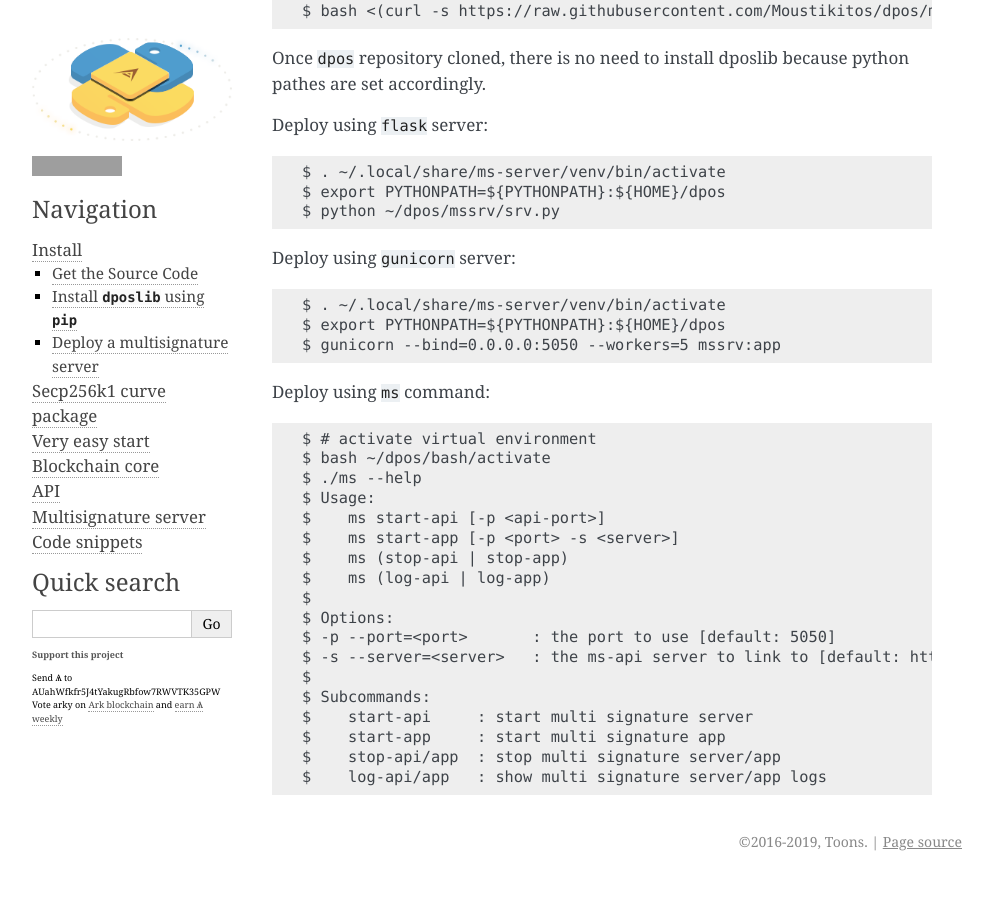
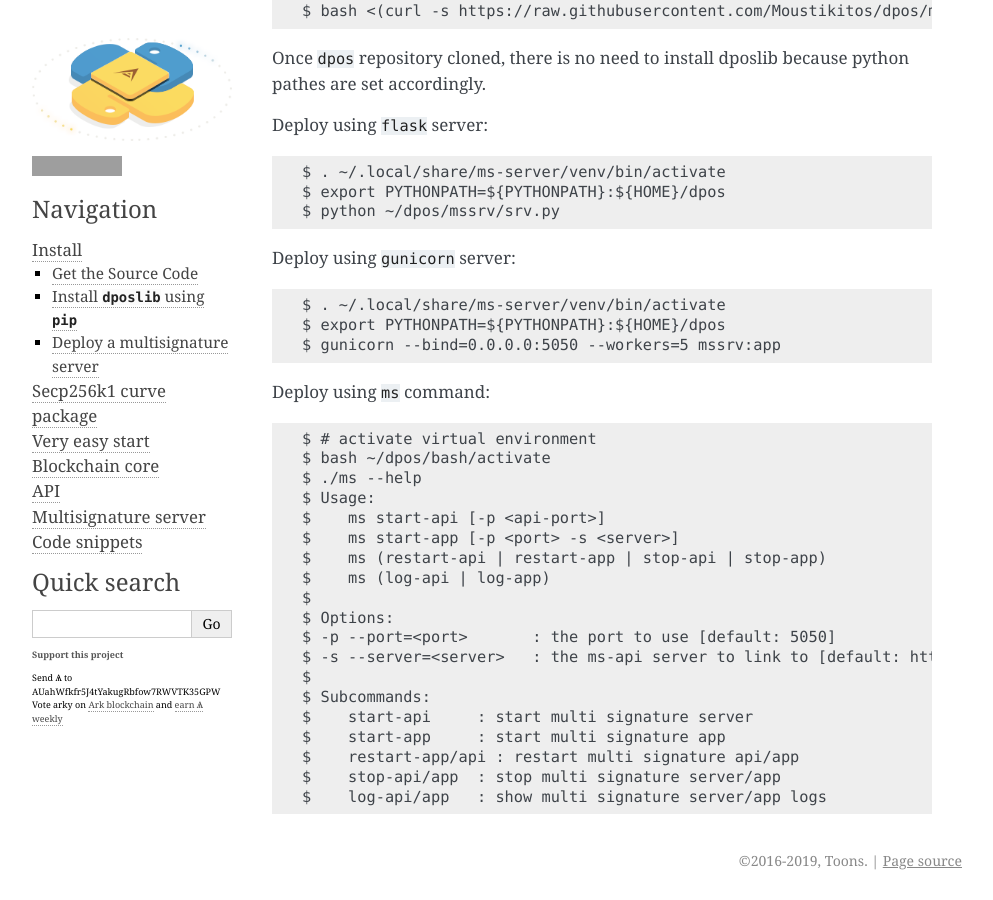
Before and after one commit to Moustikitos/dpos, a Sphinx documentation site: the page built from doc/install.rst, in a window 1280 px wide and 900 px high, scrolled down 940 px. Shown: the whole window, without its empty margins (148-1141 px from the left). Built offline with Sphinx 7.4.7, drawn with Linux system fonts in a browser that asks for light colours; the version number could not be read and is left out; grey boxes are pictures that could not be loaded.

Commit message:
doc update

```diff
--- a/doc/install.rst
+++ b/doc/install.rst
@@ -68,7 +68,7 @@ Deploy using ``ms`` command::
     $ Usage:
     $    ms start-api [-p <api-port>]
     $    ms start-app [-p <port> -s <server>]
-    $    ms (stop-api | stop-app)
+    $    ms (restart-api | restart-app | stop-api | stop-app)
     $    ms (log-api | log-app)
     $
     $ Options:
@@ -78,5 +78,6 @@ Deploy using ``ms`` command::
     $ Subcommands:
     $    start-api     : start multi signature server
     $    start-app     : start multi signature app
+    $    restart-app/api : restart multi signature api/app
     $    stop-api/app  : stop multi signature server/app
     $    log-api/app   : show multi signature server/app logs
```
